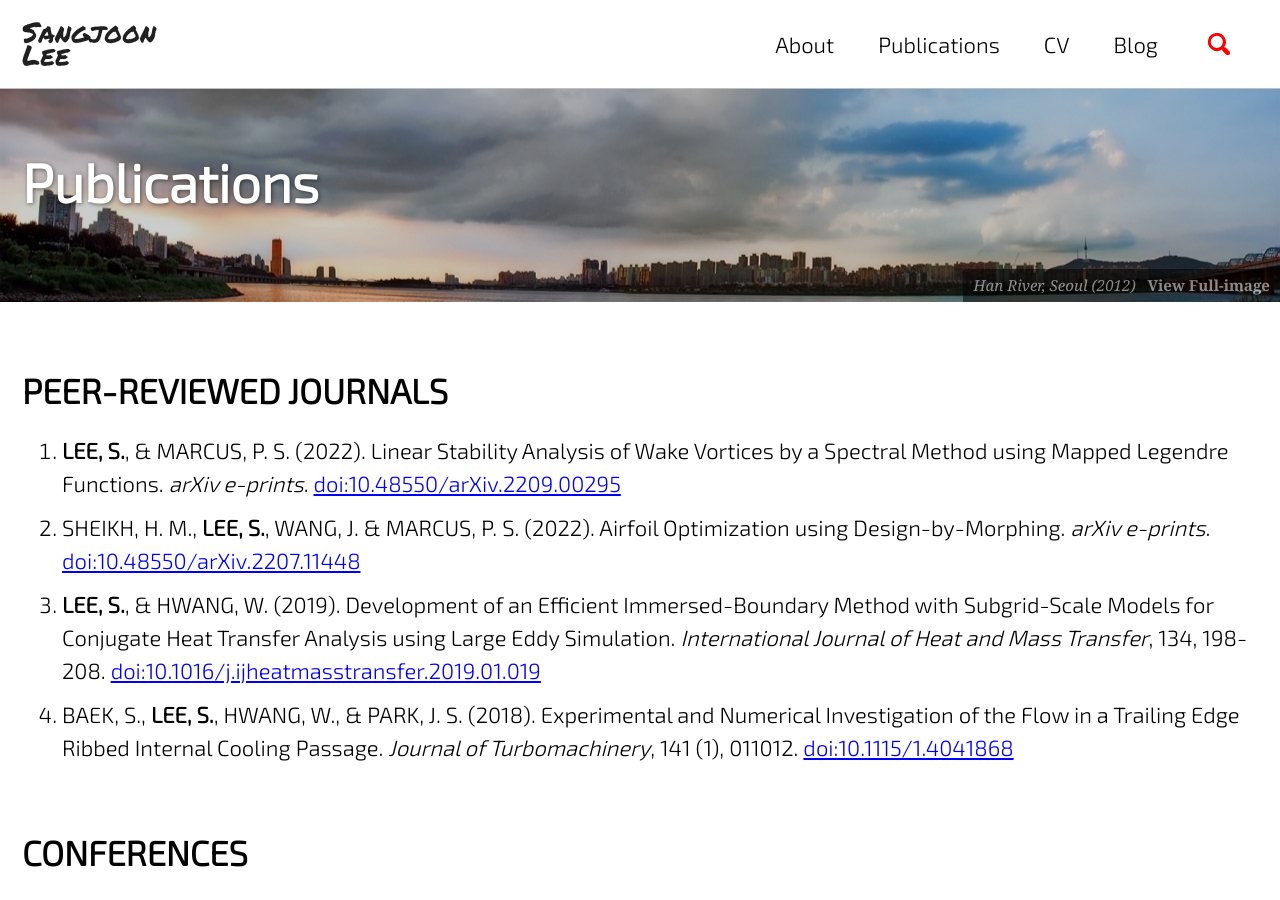
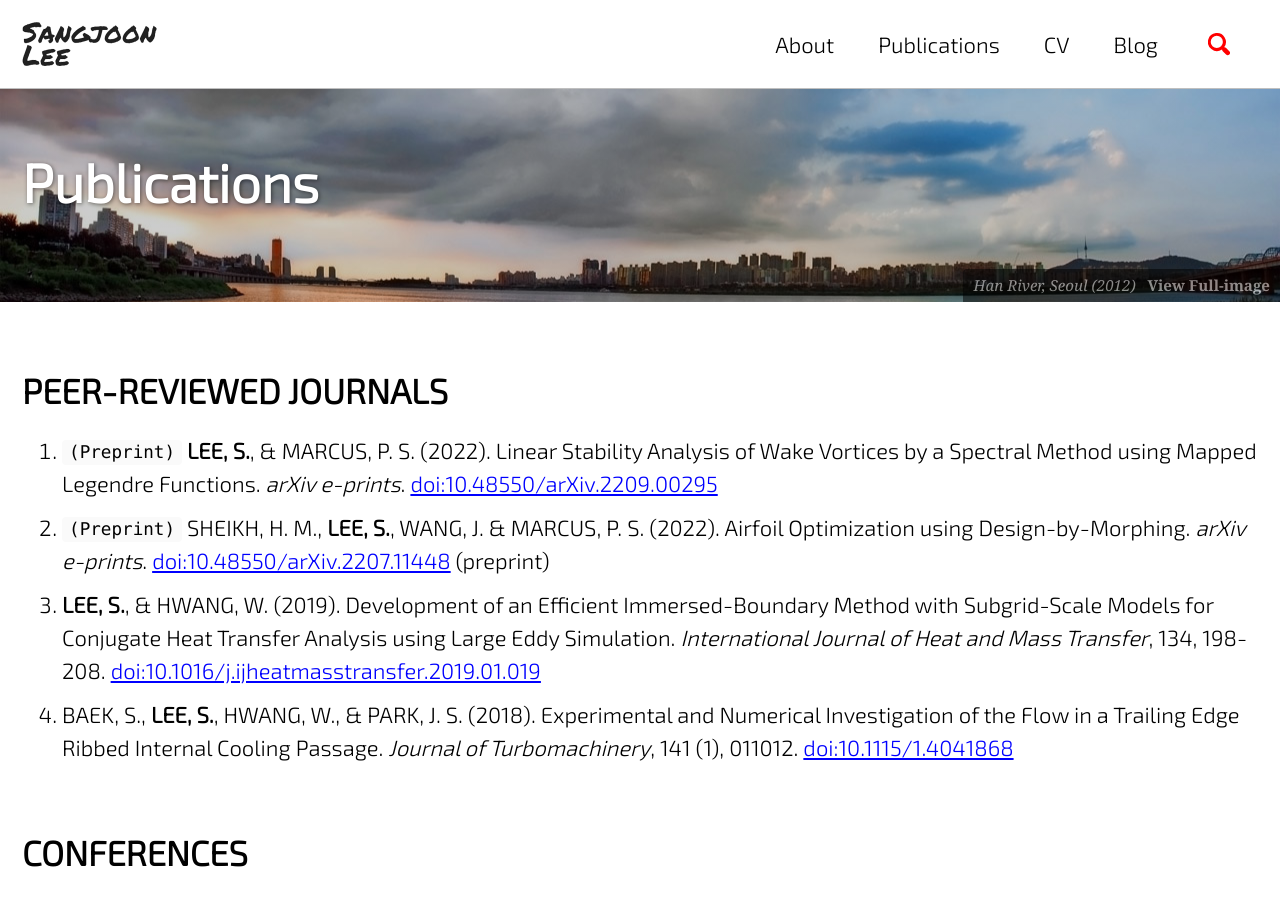
Before and after one commit to jun9303/jun9303.github.io, a Jekyll site: the page built from _pages/publications.md, in a window 1280 px wide and 900 px high. Built offline with Jekyll 4.4.1, drawn with Linux system fonts in a browser that asks for light colours; cached includes are drawn as plain includes; nearby versions of some CDN libraries; emoji names are drawn with the system emoji font.

Commit message:
Preprint noted

````diff
--- a/_pages/publications.md
+++ b/_pages/publications.md
@@ -10,9 +10,9 @@ header:
 
 # PEER-REVIEWED JOURNALS
 
-1. **LEE, S.**, & MARCUS, P. S. (2022). Linear Stability Analysis of Wake Vortices by a Spectral Method using Mapped Legendre Functions. *arXiv e-prints*. [doi:10.48550/arXiv.2209.00295](https://doi.org/10.48550/arXiv.2209.00295)
-2. SHEIKH, H. M., **LEE, S.**, WANG, J. & MARCUS, P. S. (2022). Airfoil Optimization using Design-by-Morphing. *arXiv e-prints*. [doi:10.48550/arXiv.2207.11448](
-https://doi.org/10.48550/arXiv.2207.11448)
+1. ```(Preprint)``` **LEE, S.**, & MARCUS, P. S. (2022). Linear Stability Analysis of Wake Vortices by a Spectral Method using Mapped Legendre Functions. *arXiv e-prints*. [doi:10.48550/arXiv.2209.00295](https://doi.org/10.48550/arXiv.2209.00295)
+2. ```(Preprint)``` SHEIKH, H. M., **LEE, S.**, WANG, J. & MARCUS, P. S. (2022). Airfoil Optimization using Design-by-Morphing. *arXiv e-prints*. [doi:10.48550/arXiv.2207.11448](
+https://doi.org/10.48550/arXiv.2207.11448) (preprint)
 3. **LEE, S.**, & HWANG, W. (2019). Development of an Efficient Immersed-Boundary Method with Subgrid-Scale Models for Conjugate Heat Transfer Analysis using Large Eddy Simulation. *International Journal of Heat and Mass Transfer*, 134, 198-208. [doi:10.1016/j.ijheatmasstransfer.2019.01.019](https://doi.org/10.1016/j.ijheatmasstransfer.2019.01.019)
 4. BAEK, S., **LEE, S.**, HWANG, W., & PARK, J. S. (2018). Experimental and Numerical Investigation of the Flow in a Trailing Edge Ribbed Internal Cooling Passage. *Journal of Turbomachinery*, 141 (1), 011012. [doi:10.1115/1.4041868](https://doi.org/10.1115/1.4041868)
 
````
